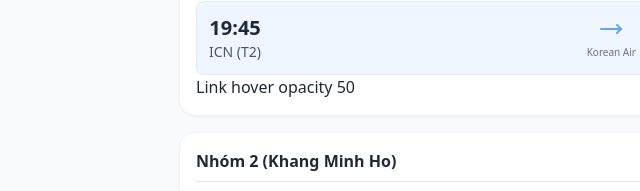
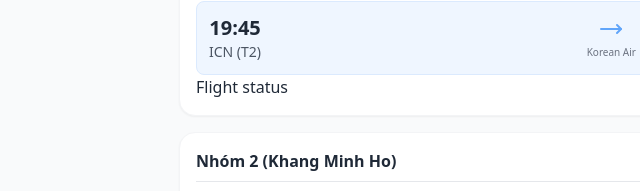
Before and after one commit to minhkhang4696/web_img_container, a plain HTML site: page index.html in a window 1280 px wide. Shown: the part 456-647 px from the top of the page, 29-669 px from the left. Drawn offline with nearby package versions, Linux system fonts and the light colour scheme.

Commit message:
Update flight status link with new text

```diff
--- a/index.html
+++ b/index.html
@@ -109,9 +109,9 @@
                         </div>
                     </div>
                 </div>
-                <div>
-                   <p><a class="link-opacity-50-hover" href="https://www.flightaware.com/live/flight/HVN408/history/20260401/1655Z/VVTS/RKSI">Link hover opacity 50</a></p>
-                </div>
+                   <p>
+                       <a class="link-opacity-50-hover" href="https://www.flightaware.com/live/flight/HVN408/history/20260401/1655Z/VVTS/RKSI" px-2>Flight status </a>
+                   </p>
             </div>
 
             <!-- Nhóm 2 -->
```
